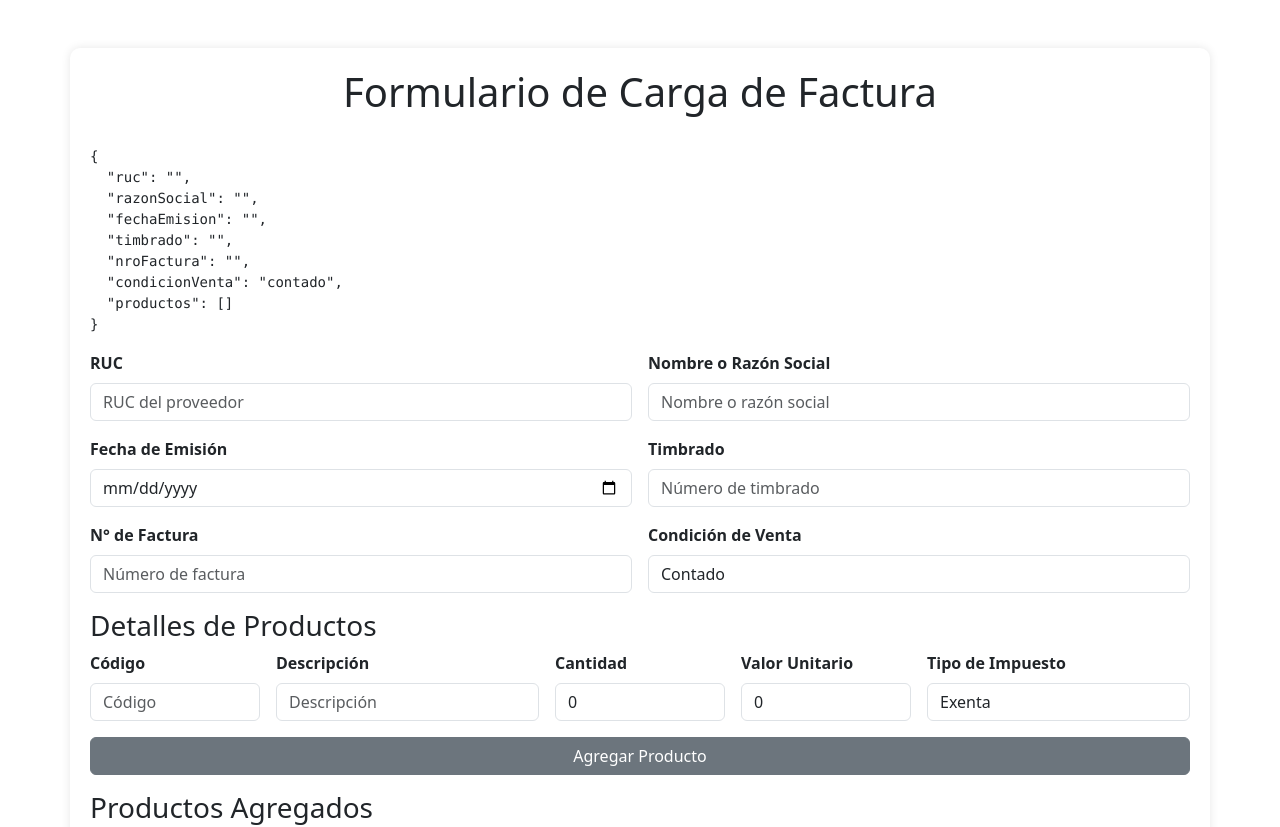
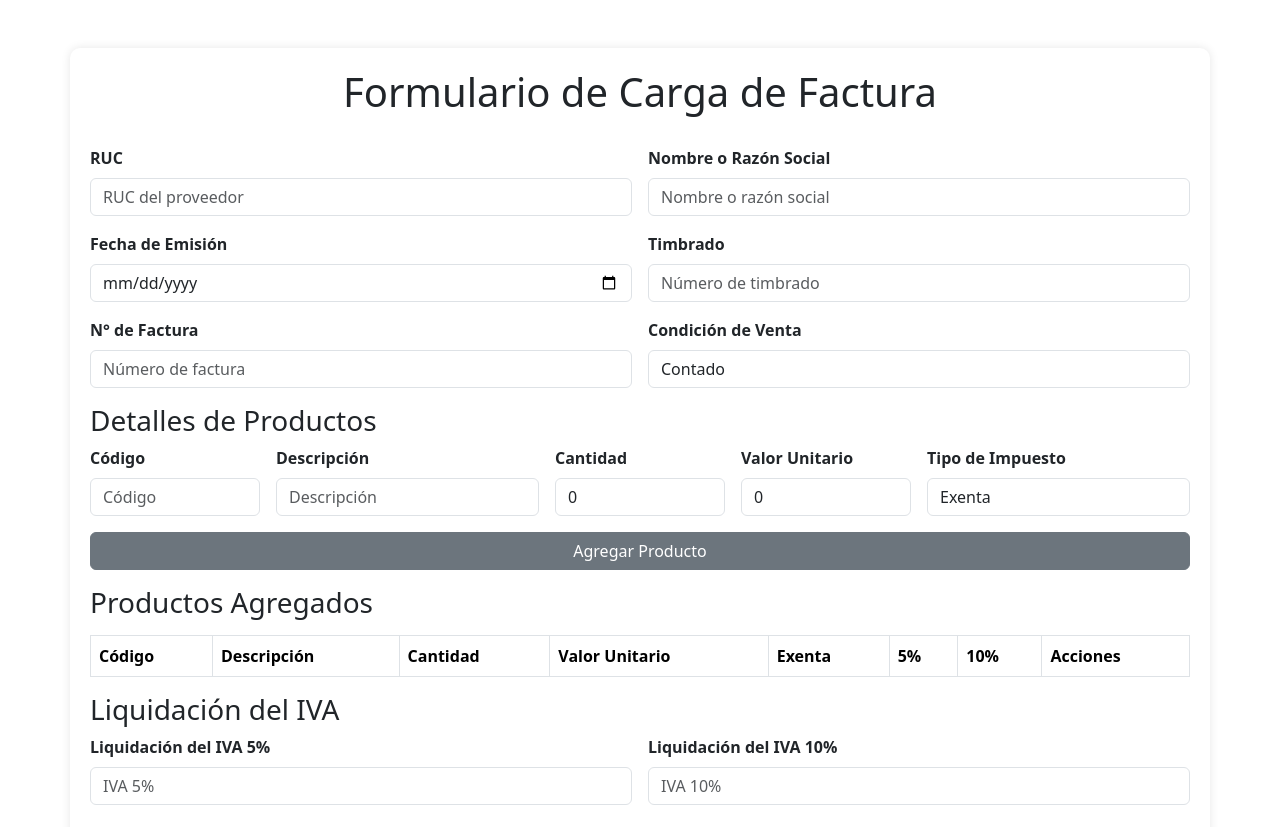
Before and after one commit to rodrigoWq/front-web-punto-de-venta, a Vue app: page /factura in a window 1280 px wide. Shown: the top 827 px of the page. Built offline with nearby package versions, Linux system fonts and the light colour scheme.

Commit message:
json in pantalla factura deleted and intems per pagina en pantalla inicio cambiado a 5

```diff
--- a/src/views/Factura.vue
+++ b/src/views/Factura.vue
@@ -1,9 +1,6 @@
 <template>
   <div class="container mt-5">
       <h1 class="text-center">Formulario de Carga de Factura</h1>
-
-       <!-- Inspección de Datos -->
-      <pre>{{ factura }}</pre> <!-- Aquí puedes inspeccionar los datos -->
       <form @submit.prevent="guardarFactura">
           <!-- Información de factura -->
           <div class="row g-3 mb-3">
--- a/src/views/PantallaInicio.vue
+++ b/src/views/PantallaInicio.vue
@@ -105,7 +105,7 @@ export default {
       rucCliente: '',
       productos: [],
       paginaActual: 1,
-      itemsPorPagina: 6
+      itemsPorPagina: 5
     };
   },
   computed: {
```
